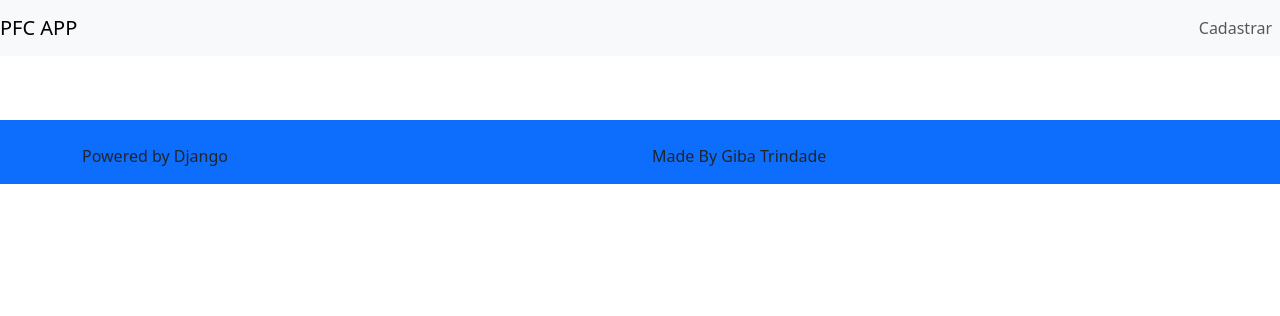
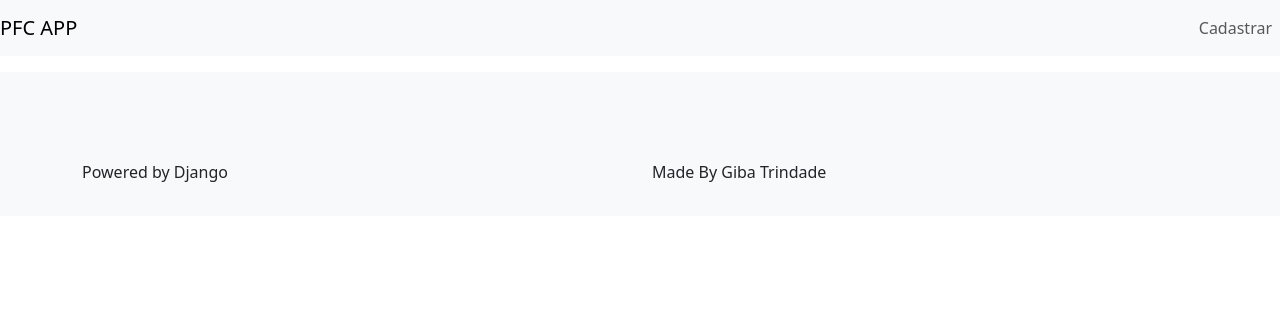
Before and after one commit to GibaTrindade/pfc_app_django, a Django app: page /cursos/ in a window 1280 px wide. Shown: the top 316 px of the page. Run offline with Django 4.2, Linux system fonts and the light colour scheme; data that the repository does not hold is empty; parts of the project's set-up code (start-up, migrations or seed data) failed here and were passed over; some libraries are stand-ins or nearby versions.

Commit message:
footer light - proximo: fixed?

```diff
--- a/templates/parciais/_footer.html
+++ b/templates/parciais/_footer.html
@@ -1,7 +1,7 @@
 {% load bootstrap5 %}
 
 <!--_footer.html-->
-<footer class="bg-primary ttext-ligh">
+<footer class="footer mt-auto py-3 bg-light">
     <div class="container navbar-dark pt-4 mt-5">
         <div class="row">
             <div class="col">
```
